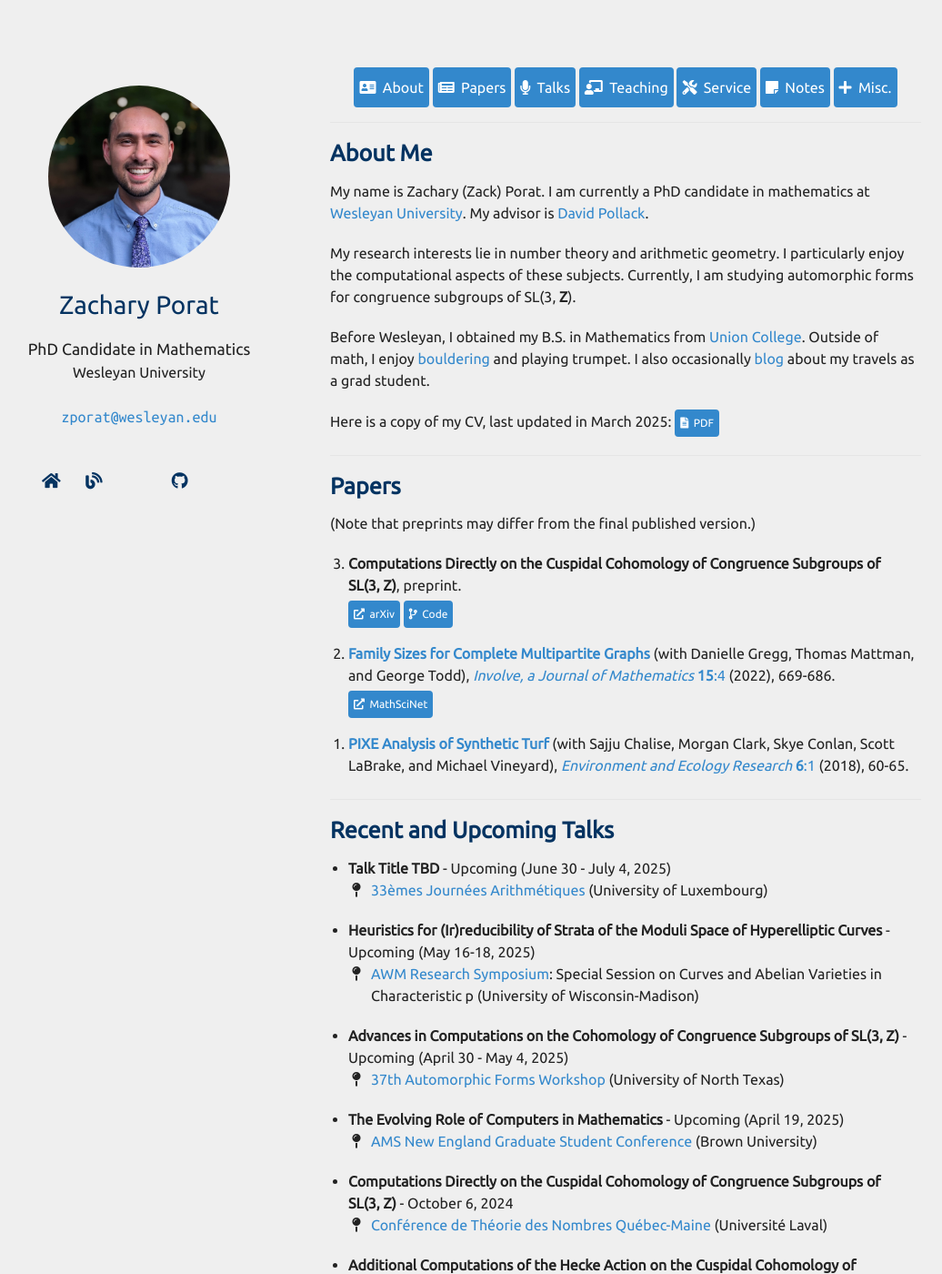
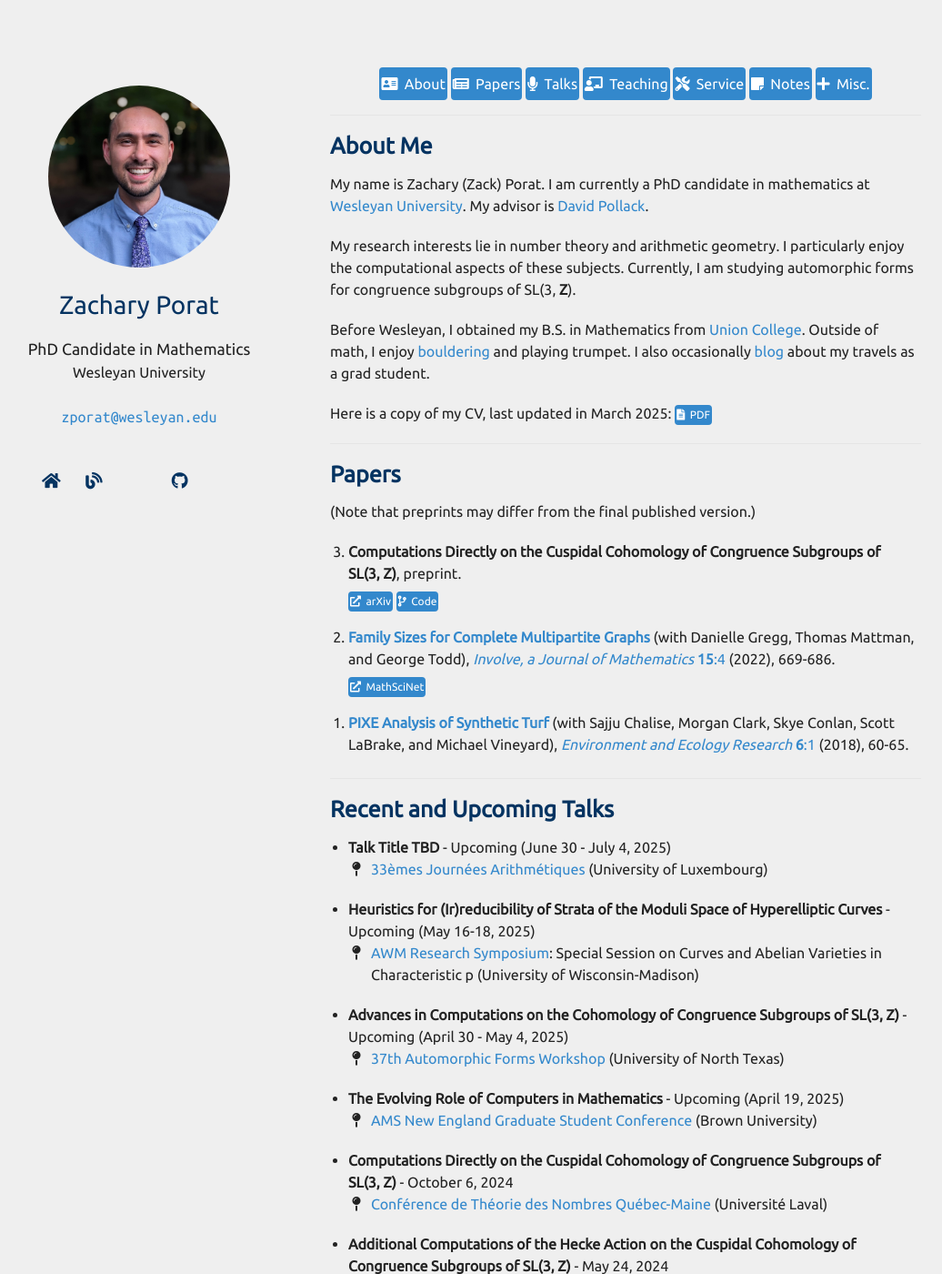
Before and after one commit to zporat/zporat.github.io, a Jekyll site: the page built from index.md, in a window 1280 px wide and 1400 px high. Shown: the whole window at 91% size, without its empty margins (102-1138 px from the left). Built offline with Jekyll 4.4.1, drawn with Linux system fonts in a browser that asks for light colours; nearby versions of some CDN libraries; a style sheet for code colours, icons or effects is not loaded.

Commit message:
padding adjustment

```diff
--- a/_sass/minimal-light-no-dark-mode.scss
+++ b/_sass/minimal-light-no-dark-mode.scss
@@ -539,7 +539,7 @@ footer {
   color: white;
   border: 2px solid #38C;
   transition-duration: 0.3s;
-  padding: 4px 4px;
+
   border-radius: 4px;
   display: inline-block;
 }
--- a/_sass/minimal-light.scss
+++ b/_sass/minimal-light.scss
@@ -607,7 +607,7 @@ footer {
   color: white;
   border: 2px solid #38C;
   transition-duration: 0.3s;
-  padding: 4px 4px;
+
   border-radius: 4px;
   display: inline-block;
 }
```
